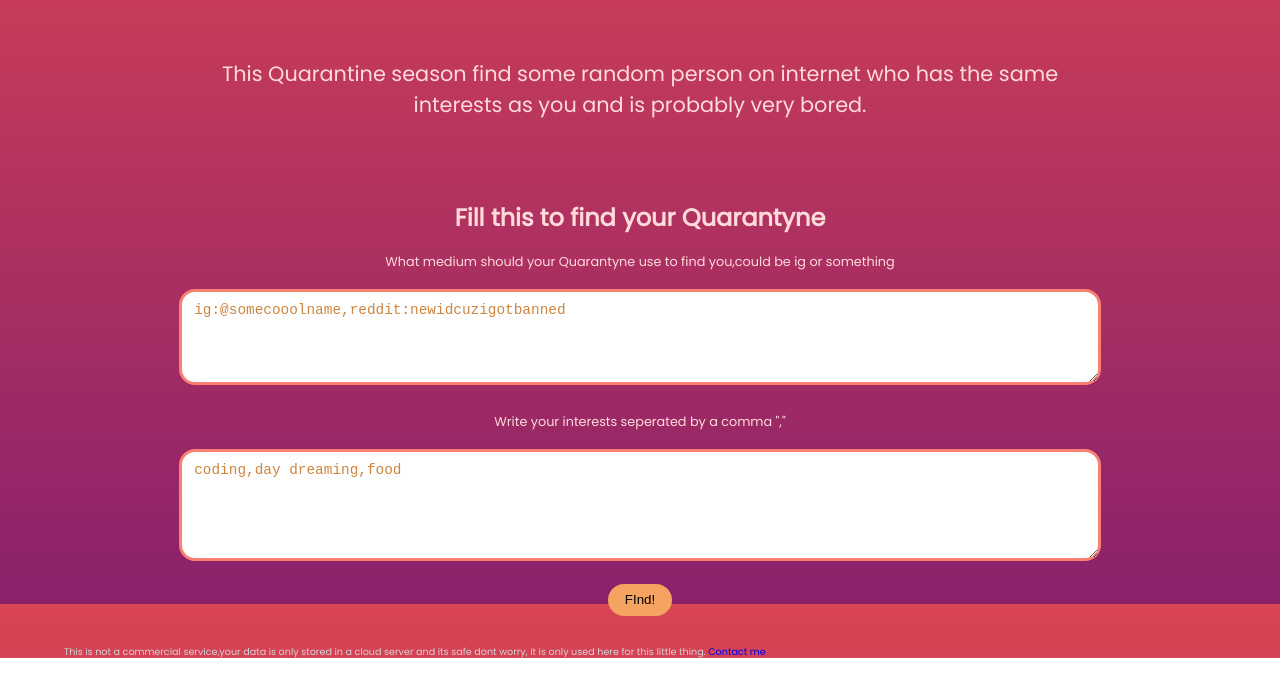
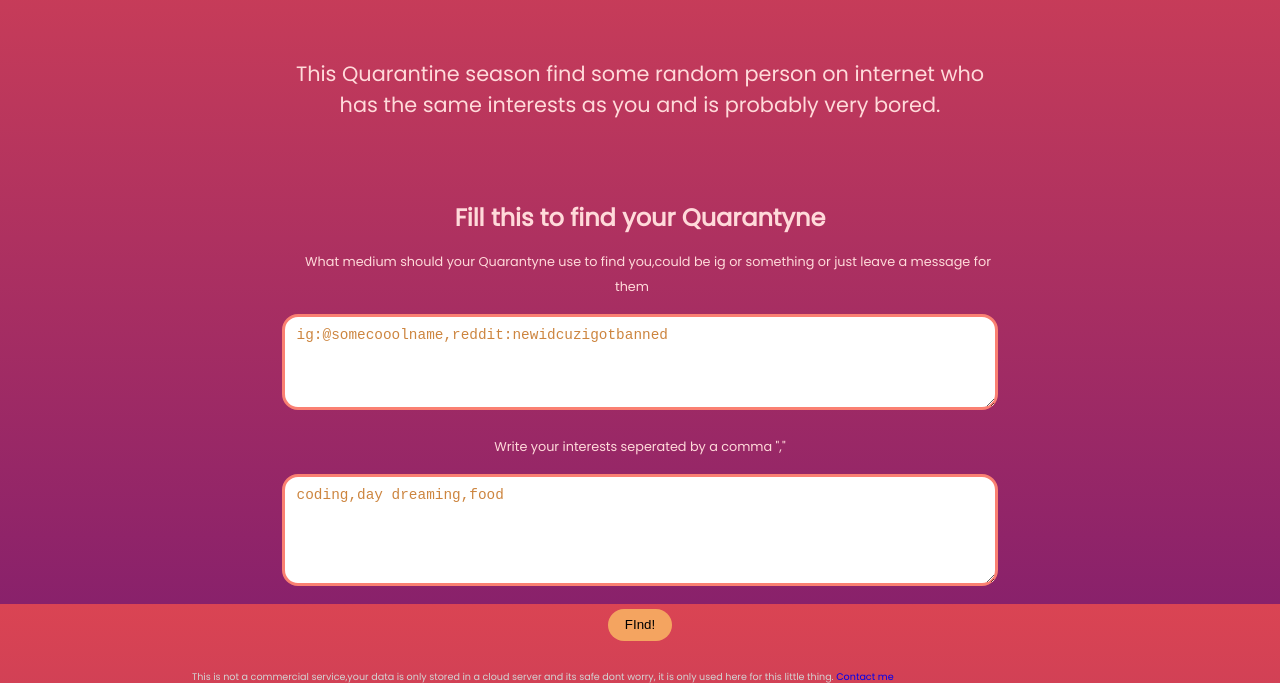
Before and after one commit to iam-Akshat/findQuarantine, a website: page public/index.html in a window 1280 px wide. Shown: the part 196-879 px from the top of the page. Before the commit the page ends 854 px from the top, so only its background shows below. Drawn offline with Linux system fonts and the light colour scheme.

Commit message:
some changes to css

```diff
--- a/public/index.html
+++ b/public/index.html
@@ -29,7 +29,7 @@
             <form>
                 <h1>Fill this to find your Quarantyne</h1>
                 <label style="margin:1rem;font-size: 0.8rem ;" for="cid">What medium should your Quarantyne use to find
-                    you,could be ig or something</label>
+                    you,could be ig or something or just leave a message for them</label>
                 <textarea name="cid" id="cid" placeholder="ig:@somecooolname,reddit:newidcuzigotbanned"></textarea>
                 <label style="margin-top:3rem;font-size: 0.8rem ;" for="tags">Write your interests seperated by a comma
                     ","</label>
--- a/public/styles.css
+++ b/public/styles.css
@@ -184,6 +184,8 @@ body {
 .main-container {
   padding: 5% 5%;
   height: 100vh;
+  margin: 0 auto;
+  max-width: 1024px;
   width: 100vw;
   font-family: 'Poppins',sans-serif;
   color: #ffdada;
```
Also changed, not shown: 2 other files.
